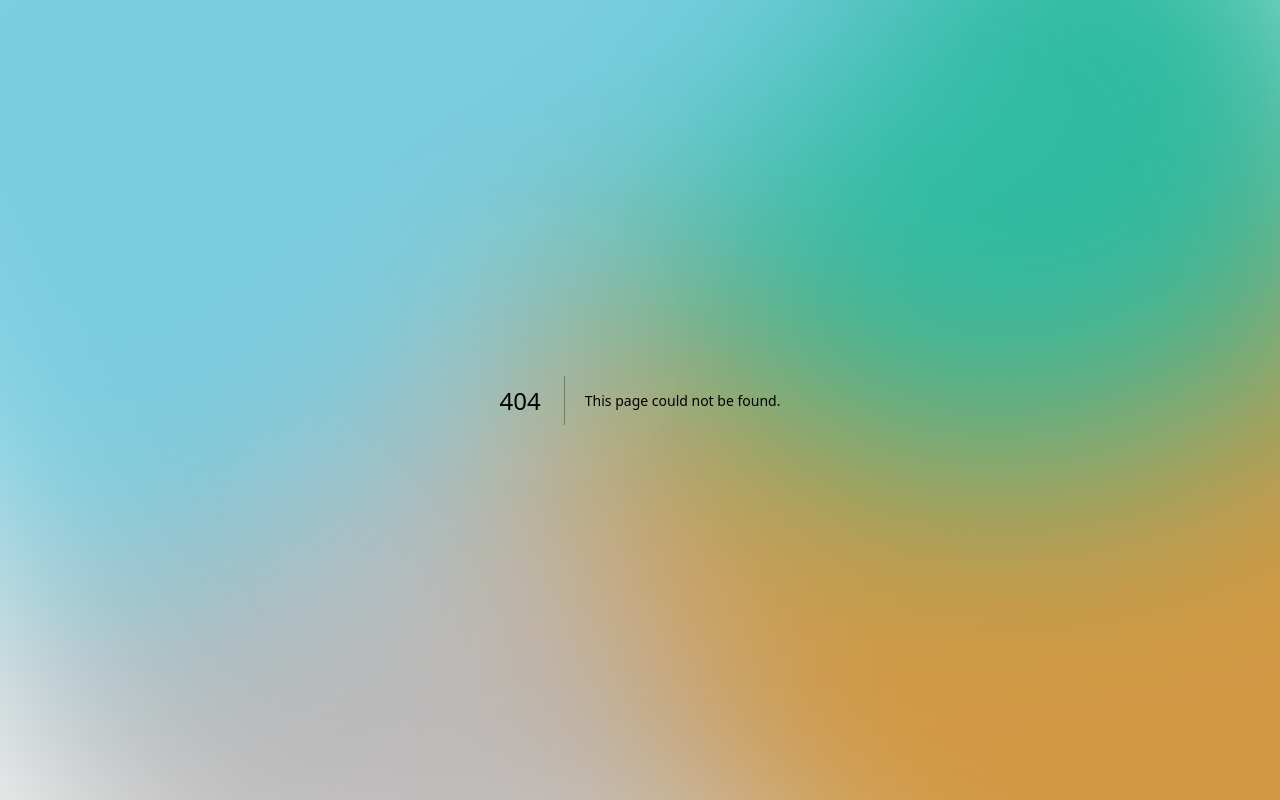
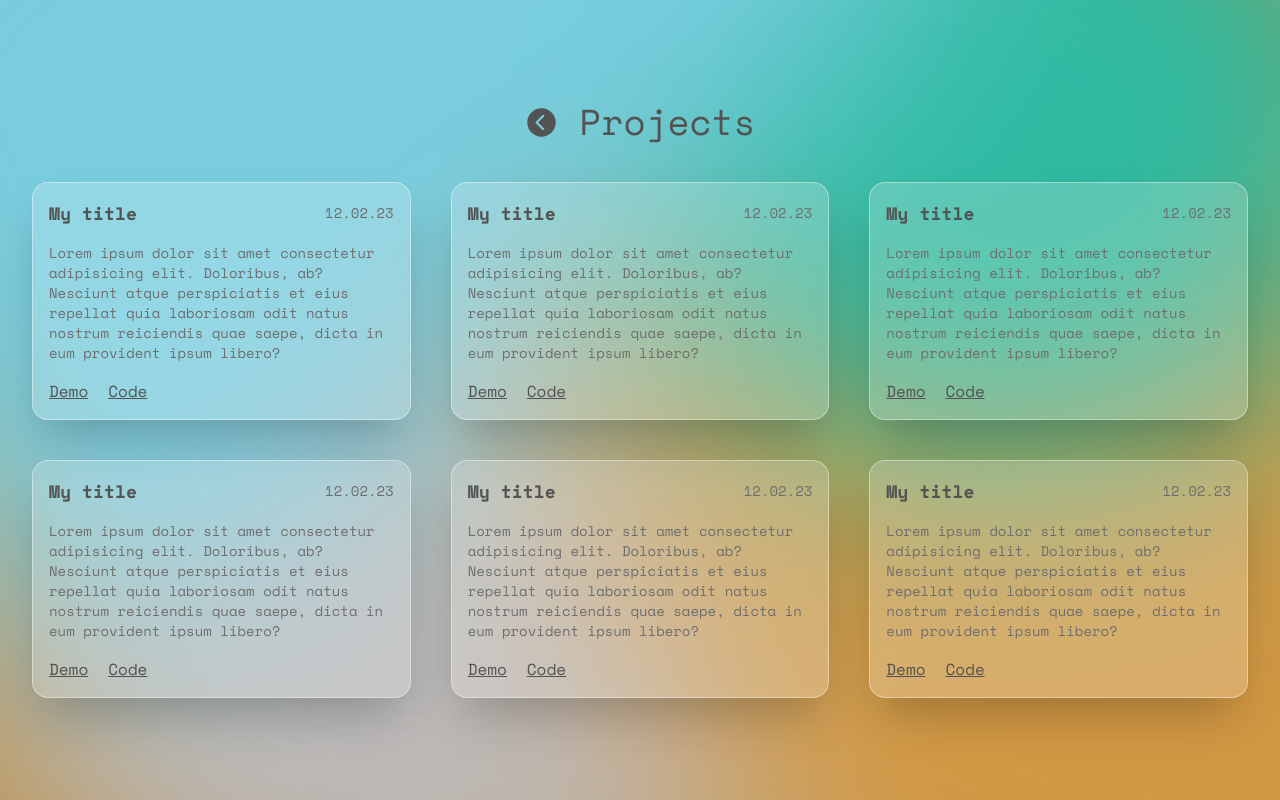
Before and after one commit to joseaplwork/porfolio, a Next.js app: page /projects in a window 1280 px wide. Before the commit this address had no page. Built offline with nearby package versions, Linux system fonts and the light colour scheme.

Commit message:
feature: add project page component and add card component

```diff
--- /dev/null
+++ b/src/app/projects/page.tsx
@@ -0,0 +1,63 @@
+import Link from 'next/link';
+
+import Card from './ui/card.component';
+import IconBack from './ui/icon-back.component';
+
+export default function Portfolio() {
+  return (
+    <main className="flex h-[100dvh] lg:items-center justify-center">
+      <div className='className="lg:container mx-auto px-8 py-6"'>
+        <div className="flex gap-5 items-center justify-center">
+          <Link href="/">
+            <IconBack size={35} />
+          </Link>
+          <h1 className="text-center text-4xl my-10">Projects</h1>
+        </div>
+        <div className="grid justify-between items-center pb-10 gap-10 lg:grid-cols-3">
+          <Card
+            title="My title"
+            date="12.02.23"
+            description="Lorem ipsum dolor sit amet consectetur adipisicing elit. Doloribus, ab? Nesciunt atque perspiciatis et eius repellat quia laboriosam odit natus nostrum reiciendis quae saepe, dicta in eum provident ipsum libero?"
+            demoLink="https://example.com"
+            codeLink="https://example.com"
+          />
+          <Card
+            title="My title"
+            date="12.02.23"
+            description="Lorem ipsum dolor sit amet consectetur adipisicing elit. Doloribus, ab? Nesciunt atque perspiciatis et eius repellat quia laboriosam odit natus nostrum reiciendis quae saepe, dicta in eum provident ipsum libero?"
+            demoLink="https://example.com"
+            codeLink="https://example.com"
+          />
+          <Card
+            title="My title"
+            date="12.02.23"
+            description="Lorem ipsum dolor sit amet consectetur adipisicing elit. Doloribus, ab? Nesciunt atque perspiciatis et eius repellat quia laboriosam odit natus nostrum reiciendis quae saepe, dicta in eum provident ipsum libero?"
+            demoLink="https://example.com"
+            codeLink="https://example.com"
+          />
+          <Card
+            title="My title"
+            date="12.02.23"
+            description="Lorem ipsum dolor sit amet consectetur adipisicing elit. Doloribus, ab? Nesciunt atque perspiciatis et eius repellat quia laboriosam odit natus nostrum reiciendis quae saepe, dicta in eum provident ipsum libero?"
+            demoLink="https://example.com"
+            codeLink="https://example.com"
+          />
+          <Card
+            title="My title"
+            date="12.02.23"
+            description="Lorem ipsum dolor sit amet consectetur adipisicing elit. Doloribus, ab? Nesciunt atque perspiciatis et eius repellat quia laboriosam odit natus nostrum reiciendis quae saepe, dicta in eum provident ipsum libero?"
+            demoLink="https://example.com"
+            codeLink="https://example.com"
+          />
+          <Card
+            title="My title"
+            date="12.02.23"
+            description="Lorem ipsum dolor sit amet consectetur adipisicing elit. Doloribus, ab? Nesciunt atque perspiciatis et eius repellat quia laboriosam odit natus nostrum reiciendis quae saepe, dicta in eum provident ipsum libero?"
+            demoLink="https://example.com"
+            codeLink="https://example.com"
+          />
+        </div>
+      </div>
+    </main>
+  );
+}
--- /dev/null
+++ b/src/app/projects/ui/card.component.tsx
@@ -0,0 +1,41 @@
+import Link from 'next/link';
+
+interface Props {
+  title: string;
+  description: string;
+  demoLink?: string;
+  codeLink: string;
+  date: string;
+}
+
+export default function Card({
+  title,
+  description,
+  demoLink,
+  codeLink,
+  date,
+}: Props) {
+  return (
+    <div className="flex flex-col gap-4 p-4 bg-white dark:bg-black dark:bg-opacity-15 bg-opacity-20 rounded-2xl shadow-2xl backdrop-filter backdrop-blur-sm border-[0.5px] border-white	border-opacity-40 dark:border-black dark:border-opacity-15">
+      <div className="flex justify-between items-center">
+        <h2 className="text-lg font-bold">{title}</h2>
+        <span className="text-sm text-secondary-color">{date}</span>
+      </div>
+      <p className="text-sm text-secondary-color">{description}</p>
+      <div className="flex gap-5">
+        {demoLink && (
+          <Link href={demoLink} className="btn btn-primary underline">
+            Demo
+          </Link>
+        )}
+        <Link href={codeLink} className="btn btn-secondary underline">
+          Code
+        </Link>
+      </div>
+    </div>
+  );
+}
+
+Card.defaultProps = {
+  demoLink: null,
+};
--- /dev/null
+++ b/src/app/projects/ui/icon-back.component.tsx
@@ -0,0 +1,23 @@
+interface Props {
+  size?: number;
+}
+
+export default function IconBack({ size }: Props) {
+  return (
+    <svg
+      width={size}
+      height={size}
+      viewBox="0 0 512 512"
+      xmlns="http://www.w3.org/2000/svg"
+    >
+      <path
+        style={{ fill: 'var(--primary-color)' }}
+        d="M256,48C141.13,48,48,141.13,48,256s93.13,208,208,208,208-93.13,208-208S370.87,48,256,48Zm35.31,292.69a16,16,0,1,1-22.62,22.62l-96-96a16,16,0,0,1,0-22.62l96-96a16,16,0,0,1,22.62,22.62L206.63,256Z"
+      />
+    </svg>
+  );
+}
+
+IconBack.defaultProps = {
+  size: 24,
+};
```
